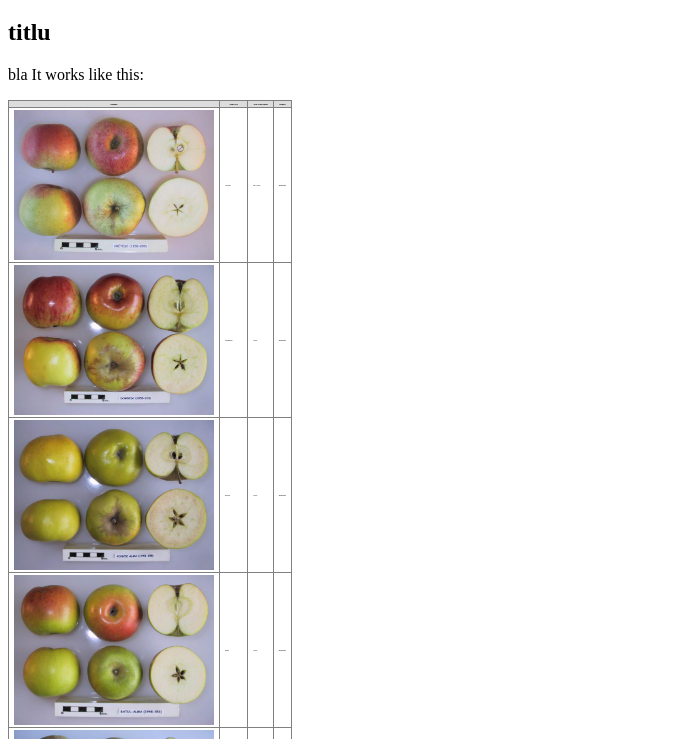
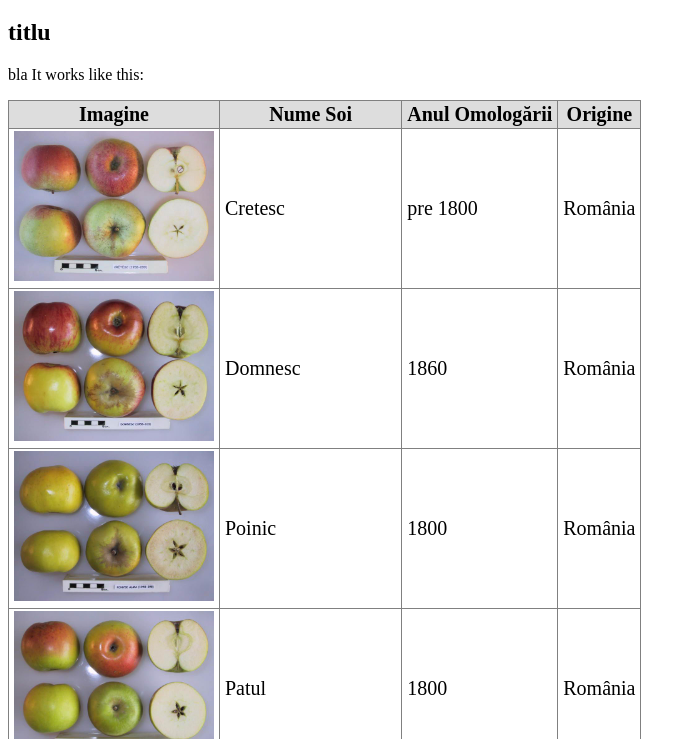
Before and after one commit to rollalt/Soiuri, a plain HTML site: page index.html in a window 1280 px wide. Shown: the part 61-800 px from the top of the page, without its empty margins (0-696 px from the left). Drawn offline with Linux system fonts and the light colour scheme.

Commit message:
Update index.html

```diff
--- a/index.html
+++ b/index.html
@@ -5,11 +5,11 @@
     <title>Demo for sort-table.js</title>
     <script type="text/javascript" src="sort-table.js"></script>
     <style type="text/css">
-        table { border: 1px solid black; border-collapse: collapse; font-size: 2px;}
+        table { border: 1px solid black; border-collapse: collapse; font-size: 10px;}
 
-        th, td { padding: 2px 5px; border: 1px solid gray; font-size: 2px;}
+        th, td { padding: 2px 5px; border: 1px solid gray; font-size: 20px;}
 
-        thead { background: #ddd; font-size: 2px;}
+        thead { background: #ddd; font-size: 40px;}
 
         table#demo2.js-sort-0 tbody tr td:nth-child(1),
         table#demo2.js-sort-1 tbody tr td:nth-child(2),
```
